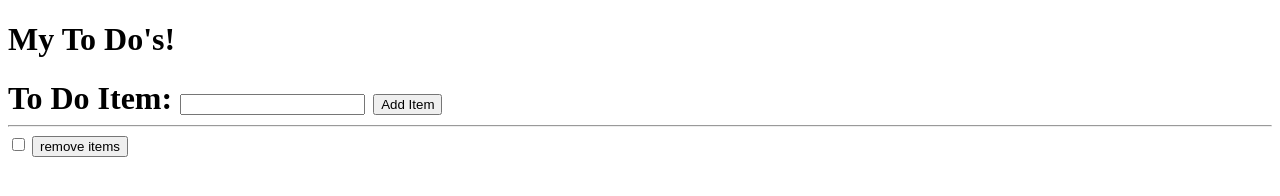
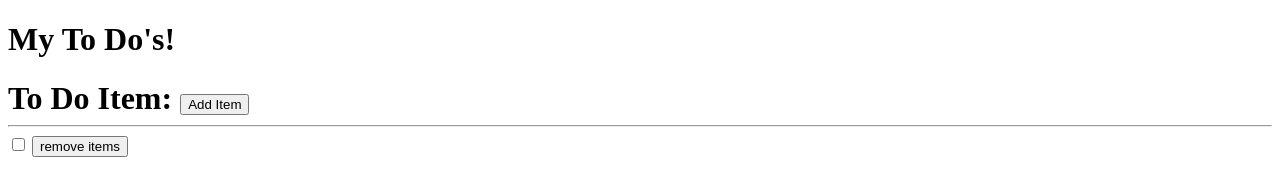
Before and after one commit to Moskowitza/sewerMutants, a plain HTML site: page toDoList/LoopListener/loopListener.html in a window 1280 px wide. Drawn offline with Linux system fonts and the light colour scheme.

Commit message:
removed experiment

```diff
--- a/toDoList/LoopListener/loopListener.html
+++ b/toDoList/LoopListener/loopListener.html
@@ -22,7 +22,6 @@
       <span id="todo-item"
         >To Do Item:
 
-        <input id="to-do" type="text" />
         <input id="add-to-do" value="Add Item" type="submit" />
       </span>
     </form>
```
